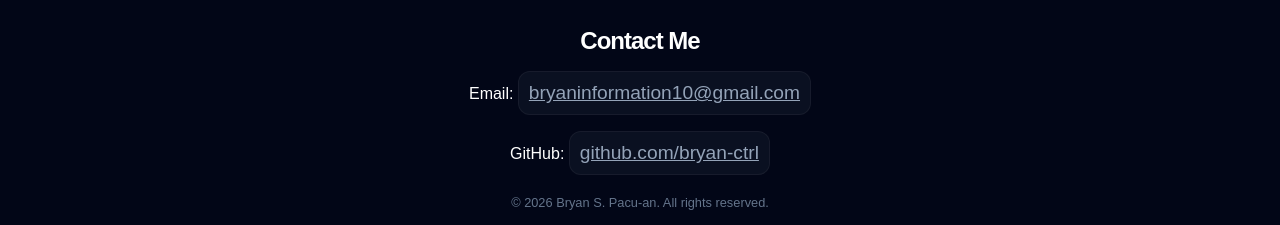
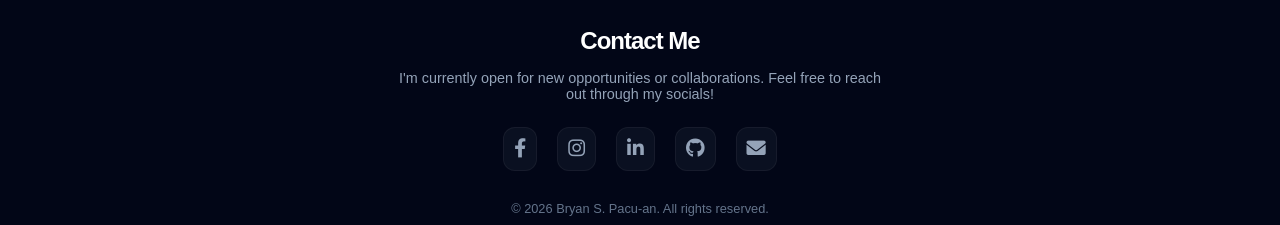
Before and after one commit to bryan-ctrl/MyportfolioZXC, a React (Vite) app: page / in a window 1280 px wide. Shown: the part 2832-3057 px from the top of the page. Built offline with nearby package versions, Linux system fonts and the light colour scheme.

Commit message:
Add social accnts

```diff
--- a/index.html
+++ b/index.html
@@ -4,6 +4,7 @@
     <meta charset="UTF-8" />
     <link rel="icon" type="image/svg+xml" href="/vite.svg" />
     <link rel="stylesheet" href="https://cdn.jsdelivr.net/gh/devicons/devicon@latest/devicon.min.css" />
+    <link rel="stylesheet" href="https://cdnjs.cloudflare.com/ajax/libs/font-awesome/6.0.0/css/all.min.css">
     <meta name="viewport" content="width=device-width, initial-scale=1.0" />
     <title>my-portfolio</title>
   </head>
--- a/src/components/Contact.jsx
+++ b/src/components/Contact.jsx
@@ -7,8 +7,53 @@ export default function Contact() {
     <footer id="contact" className="footer-section">
       <div className="footer-content">
         <h2 className="footer-title">Contact Me</h2>
-        <p>Email: <a href="mailto:bryaninformation10@email.com">bryaninformation10@gmail.com</a></p>
-        <p>GitHub: <a href="https://github.com/bryan-ctrl" target="_blank" rel="noopener noreferrer">github.com/bryan-ctrl</a></p>
+        <p className="footer-subtitle">
+          I'm currently open for new opportunities or collaborations.
+          Feel free to reach out through my socials!
+        </p>
+
+        {/* Social Links with Icons */}
+        <div className="footer-socials">
+          <a
+            href="https://www.facebook.com/bryanpacuan10"
+            target="_blank"
+            rel="noopener noreferrer"
+            title="Facebook"
+          >
+            <i className="fab fa-facebook-f"></i>
+          </a>
+
+          <a
+            href="https://www.instagram.com/bryanpacuan/"
+            target="_blank"
+            rel="noopener noreferrer"
+            title="Instagram"
+          >
+            <i className="fab fa-instagram"></i>
+          </a>
+
+          <a
+            href="https://www.linkedin.com/in/bryan-pacu-an-b35631217/"
+            target="_blank"
+            rel="noopener noreferrer"
+            title="LinkedIn"
+          >
+            <i className="fab fa-linkedin-in"></i>
+          </a>
+
+          <a
+            href="https://github.com/bryan-ctrl"
+            target="_blank"
+            rel="noopener noreferrer"
+            title="GitHub"
+          >
+            <i className="fab fa-github"></i>
+          </a>
+
+          <a href="mailto:bryaninformation10@gmail.com" title="Email Me">
+            <i className="fas fa-envelope"></i>
+          </a>
+        </div>
       </div>
 
       <div className="footer-bottom">
```
